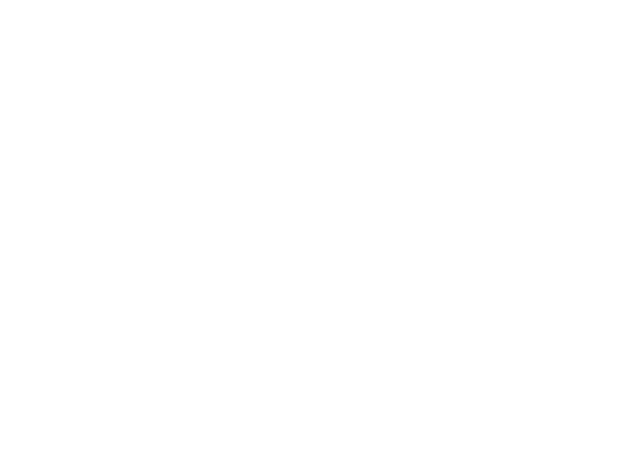
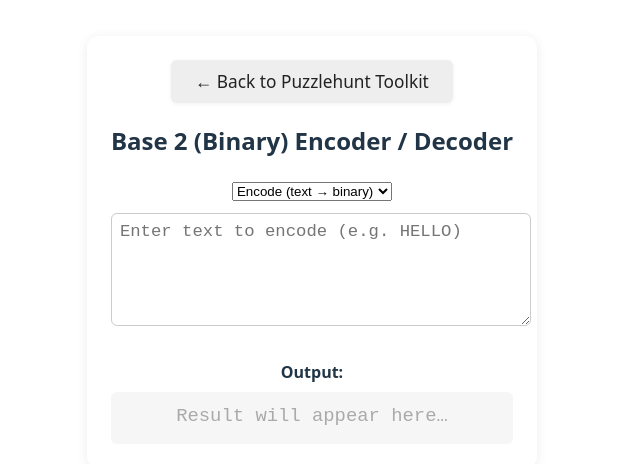
Before and after one commit to jpan17/puzzle-safari, a React (Vite) app: page /base2 in a window 1280 px wide. Before the commit this address had no page. Shown: the part 148-612 px from the top of the page, without its empty margins (328-968 px from the left). Built offline with nearby package versions, Linux system fonts and the light colour scheme.

Commit message:
binary and number to letter

```diff
--- a/src/App.tsx
+++ b/src/App.tsx
@@ -5,6 +5,8 @@ import CaesarTool from './components/CaesarTool';
 import AnagramTool from './components/AnagramTool';
 import SemaphoreTool from './components/SemaphoreTool';
 import MaritimeTool from './components/MaritimeTool';
+import Base2Tool from './components/Base2Tool';
+import NumberToLetterTool from './components/NumberToLetterTool';
 import { BrowserRouter as Router, Routes, Route, Link } from 'react-router-dom';
 import './App.css';
 
@@ -45,6 +47,16 @@ const tools = [
     description: 'Decode international maritime signal flags.',
     path: '/maritime',
   },
+  {
+    name: '💾 Base 2 (Binary)',
+    description: 'Encode and decode text in binary.',
+    path: '/base2',
+  },
+  {
+    name: '🔢 Number to Letter',
+    description: 'Convert numbers (1=A, 2=B, ...) to letters.',
+    path: '/number-to-letter',
+  },
 ];
 
 function Dashboard() {
@@ -76,6 +88,8 @@ function App() {
         <Route path="/anagram" element={<AnagramTool />} />
         <Route path="/semaphore" element={<SemaphoreTool />} />
         <Route path="/maritime" element={<MaritimeTool />} />
+        <Route path="/base2" element={<Base2Tool />} />
+        <Route path="/number-to-letter" element={<NumberToLetterTool />} />
       </Routes>
     </Router>
   );
--- /dev/null
+++ b/src/components/Base2Tool.tsx
@@ -0,0 +1,77 @@
+import React, { useState, useEffect } from 'react';
+import { useNavigate } from 'react-router-dom';
+
+function encodeBase2(input: string): string {
+  return input
+    .split('')
+    .map(char => char.charCodeAt(0).toString(2).padStart(8, '0'))
+    .join(' ');
+}
+
+function decodeBase2(input: string): string {
+  return input
+    .split(/\s+/)
+    .map(bin => {
+      const n = parseInt(bin, 2);
+      return isNaN(n) ? '' : String.fromCharCode(n);
+    })
+    .join('');
+}
+
+const Base2Tool: React.FC = () => {
+  const navigate = useNavigate();
+  const [input, setInput] = useState('');
+  const [output, setOutput] = useState('');
+  const [mode, setMode] = useState<'encode' | 'decode'>('encode');
+
+  useEffect(() => {
+    if (mode === 'encode') {
+      setOutput(encodeBase2(input));
+    } else {
+      setOutput(decodeBase2(input));
+    }
+  }, [input, mode]);
+
+  const handleModeChange = (e: React.ChangeEvent<HTMLSelectElement>) => {
+    setMode(e.target.value as 'encode' | 'decode');
+    setInput('');
+    setOutput('');
+  };
+
+  return (
+    <div className="base2-tool" style={{ maxWidth: 480, margin: '32px auto', padding: 24, background: '#fff', borderRadius: 12, boxShadow: '0 2px 12px rgba(0,0,0,0.08)' }}>
+      <div style={{ width: '100%', display: 'flex', justifyContent: 'center', marginBottom: 16 }}>
+        <button
+          onClick={() => navigate('/')}
+          style={{ background: '#eee', color: '#222', border: 'none', borderRadius: 6, padding: '10px 24px', cursor: 'pointer', fontWeight: 500, fontSize: '1.08rem', boxShadow: '0 1px 4px rgba(0,0,0,0.06)' }}
+        >
+          ← Back to Puzzlehunt Toolkit
+        </button>
+      </div>
+      <h2>Base 2 (Binary) Encoder / Decoder</h2>
+      <select value={mode} onChange={handleModeChange} style={{ marginBottom: 12 }}>
+        <option value="encode">Encode (text → binary)</option>
+        <option value="decode">Decode (binary → text)</option>
+      </select>
+      <textarea
+        value={input}
+        onChange={e => setInput(e.target.value)}
+        placeholder={
+          mode === 'encode'
+            ? 'Enter text to encode (e.g. HELLO)'
+            : 'Enter binary (space-separated, e.g. 01001000 01000101)'
+        }
+        rows={5}
+        style={{ width: '100%', marginBottom: 12, fontSize: '1.08rem', borderRadius: 6, border: '1px solid #ccc', padding: 8 }}
+      />
+      <div style={{ marginTop: 16 }}>
+        <strong>Output:</strong>
+        <div style={{ marginTop: 8, background: '#f6f6f6', borderRadius: 6, padding: '10px 14px', fontSize: '1.18rem', fontFamily: 'monospace', wordBreak: 'break-word', whiteSpace: 'pre-wrap', minHeight: 32 }}>
+          {output || <span style={{ color: '#aaa' }}>Result will appear here…</span>}
+        </div>
+      </div>
+    </div>
+  );
+};
+
+export default Base2Tool;
--- /dev/null
+++ b/src/components/NumberToLetterTool.tsx
@@ -0,0 +1,84 @@
+import React, { useState, useEffect } from 'react';
+import { useNavigate } from 'react-router-dom';
+
+function numberToLetter(input: string): string {
+  // Supports numbers separated by space, comma, or newline
+  return input
+    .split(/[\s,]+/)
+    .map(num => {
+      const n = parseInt(num, 10);
+      if (isNaN(n)) return '';
+      // 1 = A, 2 = B, ..., 26 = Z
+      if (n >= 1 && n <= 26) return String.fromCharCode(64 + n);
+      return '';
+    })
+    .join('');
+}
+
+function letterToNumber(input: string): string {
+  // Converts letters to numbers (A=1, B=2, ..., Z=26)
+  return input
+    .toUpperCase()
+    .replace(/[^A-Z]/g, '')
+    .split('')
+    .map(char => (char.charCodeAt(0) - 64).toString())
+    .join(' ');
+}
+
+const NumberToLetterTool: React.FC = () => {
+  const navigate = useNavigate();
+  const [input, setInput] = useState('');
+  const [output, setOutput] = useState('');
+  const [mode, setMode] = useState<'encode' | 'decode'>('decode');
+
+  useEffect(() => {
+    if (mode === 'decode') {
+      setOutput(numberToLetter(input));
+    } else {
+      setOutput(letterToNumber(input));
+    }
+  }, [input, mode]);
+
+  const handleModeChange = (e: React.ChangeEvent<HTMLSelectElement>) => {
+    setMode(e.target.value as 'encode' | 'decode');
+    setInput('');
+    setOutput('');
+  };
+
+  return (
+    <div className="number-to-letter-tool" style={{ maxWidth: 480, margin: '32px auto', padding: 24, background: '#fff', borderRadius: 12, boxShadow: '0 2px 12px rgba(0,0,0,0.08)' }}>
+      <div style={{ width: '100%', display: 'flex', justifyContent: 'center', marginBottom: 16 }}>
+        <button
+          onClick={() => navigate('/')}
+          style={{ background: '#eee', color: '#222', border: 'none', borderRadius: 6, padding: '10px 24px', cursor: 'pointer', fontWeight: 500, fontSize: '1.08rem', boxShadow: '0 1px 4px rgba(0,0,0,0.06)' }}
+        >
+          ← Back to Puzzlehunt Toolkit
+        </button>
+      </div>
+      <h2>Number ↔ Letter Converter</h2>
+      <select value={mode} onChange={handleModeChange} style={{ marginBottom: 12 }}>
+        <option value="decode">Decode (numbers → letters)</option>
+        <option value="encode">Encode (letters → numbers)</option>
+      </select>
+      <textarea
+        value={input}
+        onChange={e => setInput(e.target.value)}
+        placeholder={
+          mode === 'decode'
+            ? 'Enter numbers (e.g. 1 2 3 or 8,5,12,12,15)'
+            : 'Enter letters (e.g. HELLO)'
+        }
+        rows={5}
+        style={{ width: '100%', marginBottom: 12, fontSize: '1.08rem', borderRadius: 6, border: '1px solid #ccc', padding: 8 }}
+      />
+      <div style={{ marginTop: 16 }}>
+        <strong>Output:</strong>
+        <div style={{ marginTop: 8, background: '#f6f6f6', borderRadius: 6, padding: '10px 14px', fontSize: '1.18rem', fontFamily: 'monospace', wordBreak: 'break-word', whiteSpace: 'pre-wrap', minHeight: 32 }}>
+          {output || <span style={{ color: '#aaa' }}>Result will appear here…</span>}
+        </div>
+      </div>
+    </div>
+  );
+};
+
+export default NumberToLetterTool;
```
